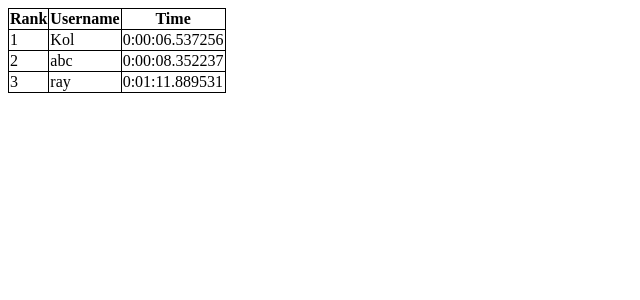
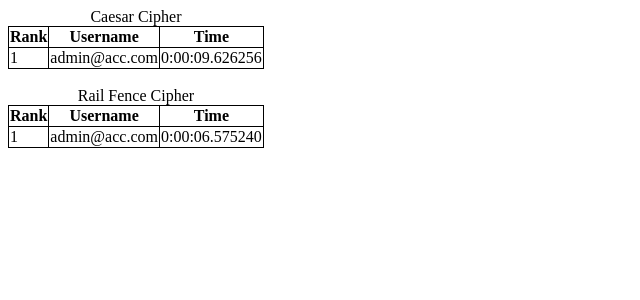
Before and after one commit to Kol07/CipherGameOH23, a Flask app: page /leaderboard in a window 1280 px wide. Shown: the top 300 px of the page, without its empty margins (0-640 px from the left). Run offline with Flask 3, Linux system fonts and the light colour scheme.

Commit message:
Added railfence and modified code for scaling

```diff
--- /dev/null
+++ b/caesarleaderboard.json
@@ -0,0 +1,6 @@
+[
+    {
+        "username": "admin@acc.com",
+        "time": "0:00:09.626256"
+    }
+]
--- a/leaderboard.json
+++ /dev/null
@@ -1,14 +0,0 @@
-[
-    {
-        "username": "Kol",
-        "time": "0:00:06.537256"
-    },
-    {
-        "username": "ray",
-        "time": "0:01:11.889531"
-    },
-    {
-        "username": "abc",
-        "time": "0:00:08.352237"
-    }
-]
--- a/main.py
+++ b/main.py
@@ -1,9 +1,9 @@
 #Developed by Rayden 222395U, 2023
 #Any form of distribution is prohibited unless given permission by Rayden
 
-from flask import Flask, render_template,redirect,url_for,session,request, Response
+from flask import Flask, render_template,redirect,url_for,session,request
 from flask_wtf import FlaskForm
-from wtforms import StringField, ValidationError
+from wtforms import StringField, SelectField
 from wtforms.validators import DataRequired
 import random
 from datetime import datetime, timezone
@@ -11,11 +11,11 @@ import json
 app = Flask(__name__)
 app.config['SECRET_KEY'] = 'myverysecretkey'
 
-
+#Ciphers
 #---------------------------
 #From https://www.geeksforgeeks.org/caesar-cipher-in-cryptography/
 #A python program to illustrate Caesar Cipher Technique
-def encrypt(text,s):
+def encryptCaesar(text,s):
     result = ""
 
     # traverse text
@@ -32,26 +32,116 @@ def encrypt(text,s):
 
     return result
 #---------------------------
+#From https://www.geeksforgeeks.org/rail-fence-cipher-encryption-decryption/
+# function to encrypt a message
+def encryptRailFence(text, key):
+
+    # create the matrix to cipher
+    # plain text key = rows ,
+    # length(text) = columns
+    # filling the rail matrix
+    # to distinguish filled
+    # spaces from blank ones
+    rail = [['\n' for i in range(len(text))]
+                for j in range(key)]
+
+    # to find the direction
+    dir_down = False
+    row, col = 0, 0
+
+    for i in range(len(text)):
+
+        # check the direction of flow
+        # reverse the direction if we've just
+        # filled the top or bottom rail
+        if (row == 0) or (row == key - 1):
+            dir_down = not dir_down
+
+        # fill the corresponding alphabet
+        rail[row][col] = text[i]
+        col += 1
+
+        # find the next row using
+        # direction flag
+        if dir_down:
+            row += 1
+        else:
+            row -= 1
+    # now we can construct the cipher
+    # using the rail matrix
+    result = []
+    for i in range(key):
+        for j in range(len(text)):
+            if rail[i][j] != '\n':
+                result.append(rail[i][j])
+    return("" . join(result))
+#---------------------------
 #Forms
 class UsernameForm(FlaskForm):
     username = StringField('Username', validators=[DataRequired()])
 
-class CaesarCipherForm(FlaskForm):
+class ChooseCipherForm(FlaskForm):
+    cipher = SelectField('Cipher', validators=[DataRequired()], choices=[('caesar','Caesar Cipher'),('railfence','Railfence Cipher')])
+
+class CipherForm(FlaskForm):
     word = StringField('Word', validators=[DataRequired()])
 
+#Wordlist
+wordlist = ['TomCruise','Rayden','Python','Flask','Cryptography','CaesarCipher','Encryption','Decrypt'] #Change to a bigger list and list of same number of characters
+
+#File Paths
+caesarlbpath = 'caesarleaderboard.json'
+railfencelbpath = 'railfenceleaderboard.json'
+
+#Routes
 @app.route('/',methods=['GET','POST'])
 def home():
     form = UsernameForm(request.form)
+    try:
+        if session['starttime']:
+            session.clear()
+    except:
+        pass
+
     if form.validate_on_submit():
         print('Form validated')
         session['username'] = form.username.data
-        return redirect(url_for('caesarcipher'))
+        return redirect(url_for('choosecipher'))
 
     return render_template('home.html',form=form)
 
-@app.route('/caesarcipher',methods=['GET','POST'])
-def caesarcipher():
-    form = CaesarCipherForm(request.form)
+@app.route('/leaderboard')
+def leaderboard():
+    try:
+        if session['starttime']:
+            session.clear()
+    except:
+        pass
+    try:
+        with open(caesarlbpath,'r') as f:
+            caesarleaderboard = json.load(f)
+        caesarleaderboard.sort(key=lambda x: x['time'])
+    except:
+        caesarleaderboard = []
+    try:
+        with open(railfencelbpath,'r') as f:
+            railfenceleaderboard = json.load(f)
+        railfenceleaderboard.sort(key=lambda x: x['time'])
+    except:
+        railfenceleaderboard = []
+    return render_template('leaderboard.html',caesarleaderboard=caesarleaderboard,railfenceleaderboard=railfenceleaderboard)
+
+@app.route('/cipher',methods=['GET','POST'])
+def choosecipher():
+    form = ChooseCipherForm(request.form)
+    if form.validate_on_submit():
+        print('Form validated')
+        return redirect(url_for('cipher',ciphertype=form.cipher.data))
+    return render_template('choosecipher.html',form=form)
+
+@app.route('/cipher/<ciphertype>',methods=['GET','POST'])
+def cipher(ciphertype):
+    form = CipherForm(request.form)
     if form.validate_on_submit():
         print('Form validated')
         endtime = datetime.now(timezone.utc)
@@ -61,41 +151,48 @@ def caesarcipher():
         timediff = endtime - starttime
         #Save to JSON database here
         datadict = {}
+        if ciphertype == 'caesar':
+            lbpath = caesarlbpath
+        elif ciphertype == 'railfence':
+            lbpath = railfencelbpath
         try:
-            with open('leaderboard.json','r') as f:
+            with open(lbpath,'r') as f:
                 leaderboard = json.load(f)
                 datadict['username'] = session['username']
                 datadict['time'] = str(timediff)
                 leaderboard.append(datadict)
-            with open('leaderboard.json','w') as f:
+            with open(lbpath,'w') as f:
                 json.dump(leaderboard,f, indent=4)
-        except:
-            with open('leaderboard.json','w') as f:
+
+        except: #If file does not exist
+            with open(lbpath,'w') as f:
                 datadict['username'] = session['username']
                 datadict['time'] = str(timediff)
                 leaderboard = []
                 leaderboard.append(datadict)
                 json.dump(leaderboard,f, indent=4)
+
         session.clear()
         return redirect(url_for('leaderboard'))
-    wordlist = ['TomCruise','Rayden','Python','Flask','Cryptography','CaesarCipher','Encryption','Decrypt'] #Change to a bigger list and list of same number of characters
+
     randomword = wordlist[random.randint(0,len(wordlist)-1)]
-    shift = random.randint(1,25)
     print(randomword)
-    encryptedword = encrypt(randomword,shift)
+    #Caesar Cipher
+    if ciphertype == 'caesar':
+        shift = random.randint(1,25)
+        encryptedword = encryptCaesar(randomword,shift)
+        print('Caesar chosen')
+    #Railfence Cipher
+    if ciphertype == 'railfence':
+        encryptedword = encryptRailFence(randomword,3) #Number of rows is 3
+        print('Railfence chosen')
+
     try:
         session['starttime']
     except:
         session['starttime'] = datetime.now(timezone.utc)
-    return render_template('caesar.html',form=form,encryptedword=encryptedword, actualword=randomword)
 
-@app.route('/leaderboard')
-def leaderboard():
-    with open('leaderboard.json','r') as f:
-        leaderboard = json.load(f)
-    leaderboard.sort(key=lambda x: x['time'])
-    print(leaderboard)
-    return render_template('leaderboard.html',leaderboard=leaderboard)
+    return render_template('cipher.html',form=form,encryptedword=encryptedword, actualword=randomword)
 
 if __name__ == '__main__':
     app.run(debug=True)
--- /dev/null
+++ b/railfenceleaderboard.json
@@ -0,0 +1,6 @@
+[
+    {
+        "username": "admin@acc.com",
+        "time": "0:00:06.575240"
+    }
+]
--- a/templates/leaderboard.html
+++ b/templates/leaderboard.html
@@ -13,12 +13,29 @@
 <body>
 
     <table>
+        <caption> Caesar Cipher </caption>
         <tr>
             <th>Rank</th>
             <th>Username</th>
             <th>Time</th>
         </tr>
-        {% for user in leaderboard %}
+        {% for user in caesarleaderboard %}
+        <tr>
+            <td> {{ loop.index }} </td>
+            <td> {{ user['username'] }} </td>
+            <td> {{ user['time'] }} </td>
+        </tr>
+        {% endfor %}
+    </table>
+    <br>
+    <table>
+        <caption> Rail Fence Cipher </caption>
+        <tr>
+            <th>Rank</th>
+            <th>Username</th>
+            <th>Time</th>
+        </tr>
+        {% for user in railfenceleaderboard %}
         <tr>
             <td> {{ loop.index }} </td>
             <td> {{ user['username'] }} </td>
```
Also changed, not shown: templates/choosecipher.html (added, +17 -0 lines), templates/cipher.html (renamed from templates/caesar.html).
